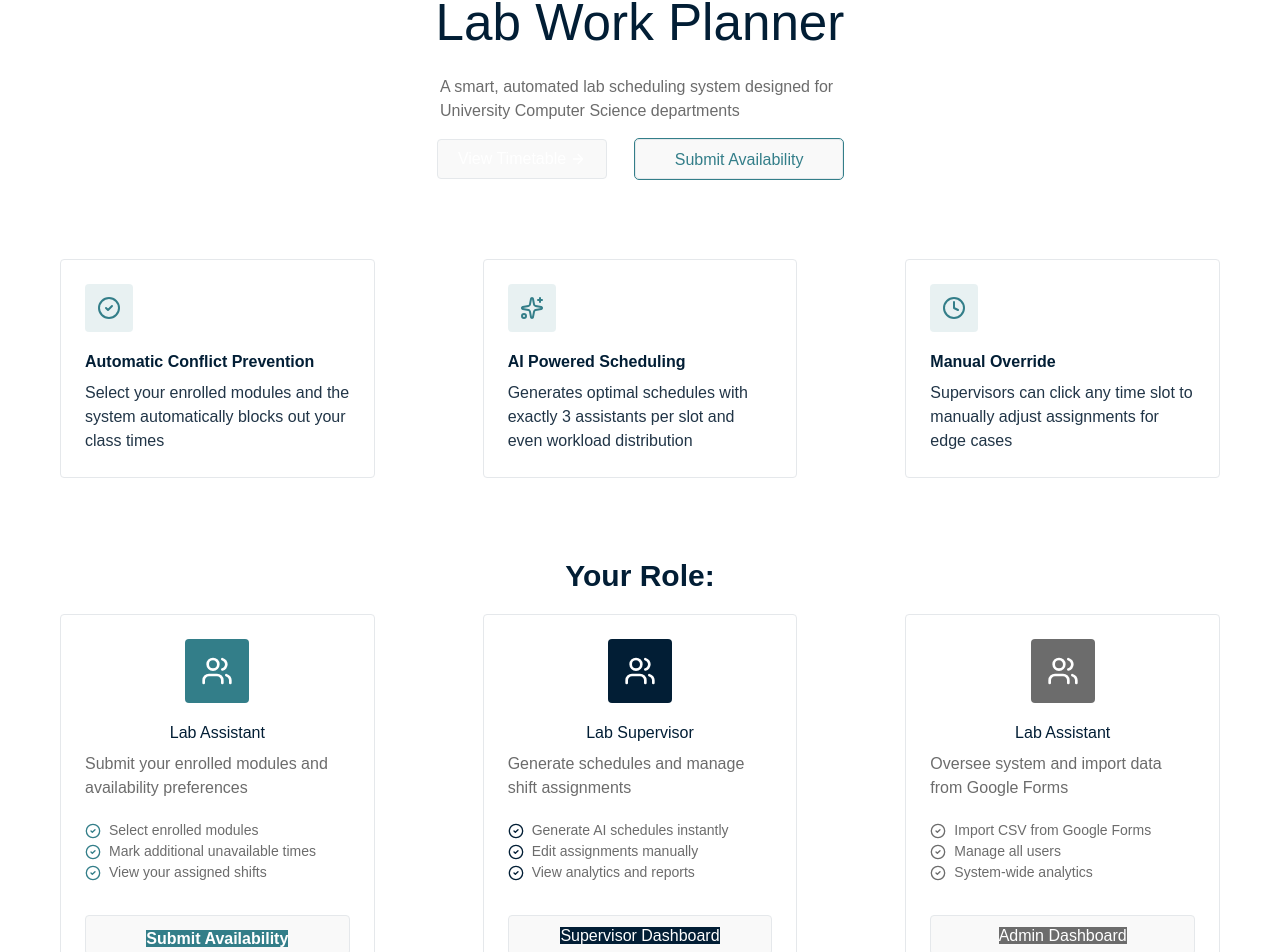
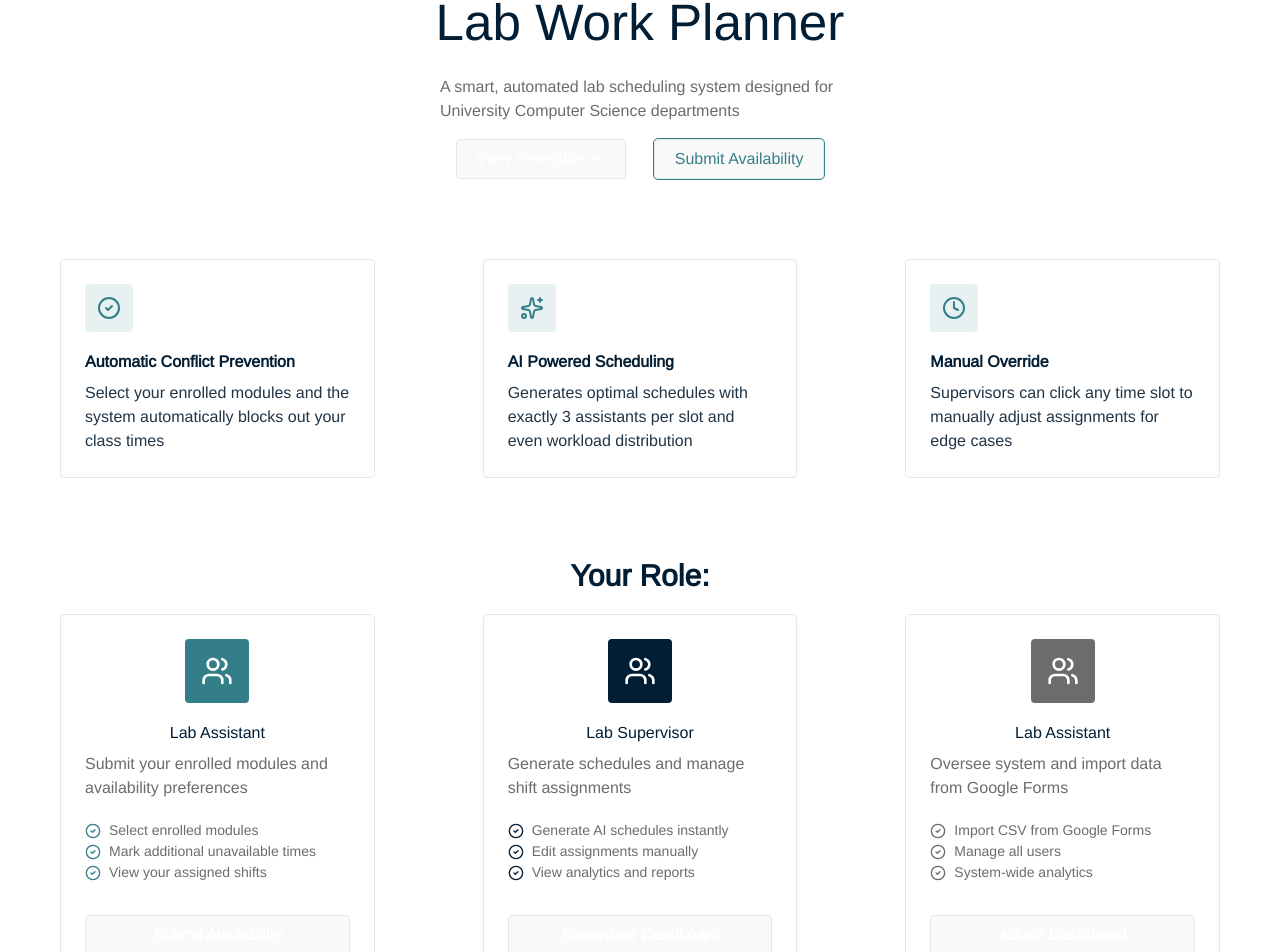
Before and after one commit to mothibimalebana/lab-work-planner, a React (Vite) app: page / in a window 1280 px wide. Shown: the part 154-1106 px from the top of the page. Built offline with nearby package versions, Linux system fonts and the light colour scheme.

Commit message:
style: added subtle animation on buttons of the landing page

```diff
--- a/src/index.css
+++ b/src/index.css
@@ -6,9 +6,21 @@
   .white-button {
     @apply inline-flex items-center justify-center
            text-[#6C6C6C] bg-white border border-gray-300
-           px-4 py-2.5 rounded-lg font-medium
+           px-4 py-2.5 rounded-lg font-normal!
            transition-all duration-200 ease-in-out
            hover:bg-[rgba(108,108,108,0.05)] hover:border-gray-400
+           focus:outline-none focus:ring-2 focus:ring-gray-400 focus:ring-offset-2
+           active:scale-[0.98]
+           disabled:opacity-50 disabled:cursor-not-allowed;
+  }
+  /* White-Green Button */
+  .white-green-button {
+    @apply inline-flex items-center justify-center
+           bg-white
+           px-4 py-2.5 rounded-sm font-normal!
+           transition-all duration-200 ease-in-out
+           text-[#337E89] outline outline-solid outline-[#337E89]
+          hover:bg-[rgba(51,126,137,0.05)]
            focus:outline-none focus:ring-2 focus:ring-gray-400 focus:ring-offset-2
            active:scale-[0.98]
            disabled:opacity-50 disabled:cursor-not-allowed;
@@ -18,14 +30,37 @@
   .blue-button {
     @apply inline-flex items-center justify-center
            text-white bg-[#021E35]
-           px-4 py-2.5 rounded-lg font-medium
+           px-4 py-2.5 rounded-sm font-normal!
            transition-all duration-200 ease-in-out
            hover:bg-[#022A4B]
            focus:outline-none focus:ring-2 focus:ring-blue-600 focus:ring-offset-2
            active:scale-[0.98]
            disabled:opacity-50 disabled:cursor-not-allowed;
   }
-}z
+
+  /* Green Button */
+  .green-button {
+    @apply inline-flex items-center justify-center
+           text-white bg-[#337E89]
+           px-4 py-2.5 rounded-sm font-normal!
+           transition-all duration-200 ease-in-out
+           hover:bg-[rgba(51,126,137,0.75)]
+           focus:outline-none focus:ring-2 focus:ring-blue-600 focus:ring-offset-2
+           active:scale-[0.98]
+           disabled:opacity-50 disabled:cursor-not-allowed;
+  }
+  /* Grey Button */
+  .grey-button {
+    @apply inline-flex items-center justify-center
+           text-white bg-[#6C6C6C]
+           px-4 py-2.5 rounded-sm font-normal!
+           transition-all duration-200 ease-in-out
+           hover:bg-[rgba(108,108,108,0.75)]
+           focus:outline-none focus:ring-2 focus:ring-blue-600 focus:ring-offset-2
+           active:scale-[0.98]
+           disabled:opacity-50 disabled:cursor-not-allowed;
+  }
+}
 
 @layer base {
 @font-face {
@@ -108,6 +143,7 @@ button {
   height: 2.5rem;
   padding: 0.625rem 1.25rem;
   border-radius: 0.25rem;
+  line-height: 1.25rem;
   gap :0.25rem;
   border: 1px solid #E5E8EB;
   font-size: 1em;
--- a/src/pages/LandingPage.tsx
+++ b/src/pages/LandingPage.tsx
@@ -45,8 +45,8 @@ const LandingPage = () => {
                         <Link className="text-white font-normal! flex items-center h-full" to="/app/timetable">View Timetable</Link>
                         <div className="svg bg-inherit">{arrowLogo.element}</div>
                         </button>
-                        <button className="self-center bg-white leading-5 w-52 text-[#337E89] outline outline-solid outline-[#337E89] hover:bg-[rgba(51,126,137,0.09)]">
-                            <Link to="/app/form" className="text-[#337E89]! leading-5! font-normal!">Submit Availability</Link>
+                        <button className="white-green-button">
+                            <Link to="/app/form" className="text-[#337E89]! font-normal!">Submit Availability</Link>
                         </button>
                     </div>
                 </div>
@@ -115,8 +115,8 @@ const LandingPage = () => {
                                 </ul>
                             </div>
                             <div className="button mt-8">
-                                <button className="role-btn leading-5 text-white bg-[#337E89] w-full">
-                                    <Link to="app/form" className="leading-5 text-white bg-[#337E89]">Submit Availability</Link>
+                                <button className="green-button w-full">
+                                    <Link to="app/form" >Submit Availability</Link>
                                 </button>
                             </div>
                         </div>
@@ -138,8 +138,8 @@ const LandingPage = () => {
                                 </ul>
                             </div>
                             <div className="button mt-8">
-                                <button className="role-btn  leading-5! w-full text-white bg-[#021E35]">
-                                    <Link to="/app/dashboard" className="leading-5! font-normal! text-white bg-[#021E35]">Supervisor Dashboard</Link>
+                                <button className="blue-button w-full">
+                                    <Link to="/app/dashboard">Supervisor Dashboard</Link>
                                 </button>
                             </div>
                         </div>
@@ -161,8 +161,8 @@ const LandingPage = () => {
                                 </ul>
                             </div>
                             <div className="button mt-8">
-                                <button className="role-btn leading-5! bg-[#6C6C6C] w-full">
-                                    <Link to="/app/dashboard" className="role-btn leading-5! font-normal! text-white bg-[#6C6C6C]">Admin Dashboard</Link>
+                                <button className="grey-button w-full">
+                                    <Link to="/app/dashboard">Admin Dashboard</Link>
                                 </button>
                             </div>
                         </div>
```
